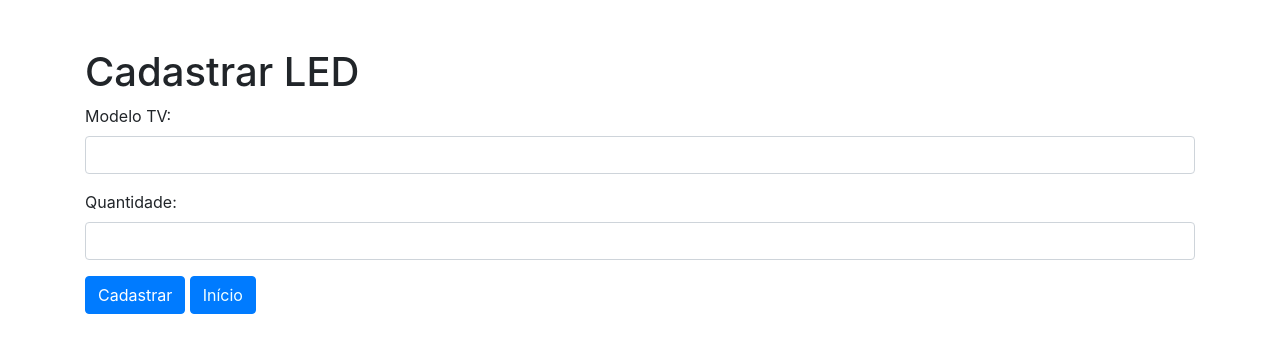
After one commit to marcelo-antonio-nunes/eletronicalj, a Flask app: page /cadastrar_led in a window 1280 px wide. The commit adds this page. Shown: the top 353 px of the page. Run offline with Flask 3, Linux system fonts and the light colour scheme; some libraries are stand-ins or nearby versions.

Commit message:
Adicionei cadastro busca adição e subtração de barras de led

```diff
--- a/main.py
+++ b/main.py
@@ -2,7 +2,7 @@ from flask import Flask, request, render_template, redirect, url_for, flash
 from model.componente import Componente
 from model.placa import Placa
 from sqlitehelper.database import DatabaseHelper as db
-
+import sqlite3
 
 
 app = Flask(__name__)
@@ -219,6 +219,69 @@ def atualizar_caixa():
     return redirect('lista_placas')
 #====================================================
 
+#-------- Led -------------------------------------
+
+# Configuração do SQLite
+DATABASE = 'banco_de_dados/gavetario.db'
+
+# Função para conectar ao banco de dados
+def connect_db():
+    return sqlite3.connect(DATABASE)
+
+# Rota para a página de cadastro
+@app.route('/cadastrar_led', methods=['GET', 'POST'])
+def cadastrar_led():
+    if request.method == 'POST':
+        modelo_tv = request.form['modelo_tv']
+        quantidade = request.form['quantidade']
+
+        # Insere os dados no banco de dados
+        connection = connect_db()
+        cursor = connection.cursor()
+        cursor.execute("INSERT INTO led (modelo_tv, quantidade) VALUES (?, ?)", (modelo_tv, quantidade))
+        connection.commit()
+        connection.close()
+
+    return render_template('cadastrar_led.html')
+
+# Rota para a página de busca
+@app.route('/buscar_led', methods=['GET', 'POST'])
+def buscar():
+    if request.method == 'POST':
+        modelo_tv = request.form['modelo_tv']
+
+        # Busca no banco de dados pelo modelo de TV
+        connection = connect_db()
+        cursor = connection.cursor()
+        cursor.execute("SELECT * FROM led WHERE modelo_tv=?", (modelo_tv,))
+        result = cursor.fetchall()
+        connection.close()
+
+        if result:
+            return render_template('buscar_led.html', result=result)
+        else:
+            return render_template('buscar_led.html', not_found=True)
+
+    return render_template('buscar_led.html')
+
+# Rota para a página de baixa ou adição
+
+# Rota para editar o LED
+@app.route('/editar_led/<int:id>', methods=['POST'])
+def editar_led(id):
+    if request.method == 'POST':
+        nova_quantidade = request.form['quantidade']
+
+        # Atualiza a quantidade no banco de dados
+        connection = connect_db()
+        cursor = connection.cursor()
+        cursor.execute("UPDATE led SET quantidade = ? WHERE id = ?", (nova_quantidade, id))
+        connection.commit()
+        connection.close()
+
+    # Redireciona de volta para a página de busca após a edição
+    return redirect(url_for('buscar'))
+
 
 if __name__ == '__main__':
     app.run(host='0.0.0.0', port=5000, debug=True)
--- a/templates/base_placas.html
+++ b/templates/base_placas.html
@@ -38,6 +38,12 @@
                         <li class="nav-item">
                             <a class="nav-link active" href="/lista_placas">Listar</a>
                         </li>
+                        <li class="nav-item">
+                            <a class="nav-link active" href="/cadastrar_led">Adicioar led</a>
+                        </li>
+                        <li class="nav-item">
+                            <a class="nav-link active" href="/buscar_led">Buscar led</a>
+                        </li>
                     </ul>
                     <form class="d-flex" action="/busca_placa" method="post">
                         <input class="form-control me-2" type="search" placeholder="placa" aria-label="Busca" name="pc">
--- /dev/null
+++ b/templates/cadastrar_led.html
@@ -0,0 +1,40 @@
+<!DOCTYPE html>
+<html lang="pt-br">
+<head>
+    <meta charset="UTF-8">
+    <meta name="viewport" content="width=device-width, initial-scale=1.0">
+    <title>Cadastrar LED</title>
+    <!-- Adicione os links para o Bootstrap CSS -->
+    <link rel="stylesheet" href="https://maxcdn.bootstrapcdn.com/bootstrap/4.0.0/css/bootstrap.min.css">
+</head>
+<body>
+    <div class="container mt-5">
+        <h1>Cadastrar LED</h1>
+        <form method="POST" action="{{ url_for('cadastrar_led') }}">
+            <div class="form-group">
+                <label for="modelo_tv">Modelo TV:</label>
+                <input type="text" class="form-control" name="modelo_tv" required>
+            </div>
+            <div class="form-group">
+                <label for="quantidade">Quantidade:</label>
+                <input type="number" class="form-control" name="quantidade" required>
+            </div>
+            <button type="submit" class="btn btn-primary">Cadastrar</button>
+            <button type="button" class="btn btn-primary" >
+                <a class="bt" aria-current="page" href="/">Início</a>
+            </button>
+    </form>
+    <style>
+        .bt{
+            color: azure;
+        }
+    </style>
+        </form>
+    </div>
+
+    <!-- Adicione os scripts do Bootstrap e do jQuery (necessário para alguns recursos do Bootstrap) -->
+    <script src="https://code.jquery.com/jquery-3.2.1.slim.min.js"></script>
+    <script src="https://cdnjs.cloudflare.com/ajax/libs/popper.js/1.12.9/umd/popper.min.js"></script>
+    <script src="https://maxcdn.bootstrapcdn.com/bootstrap/4.0.0/js/bootstrap.min.js"></script>
+</body>
+</html>
--- a/templates/template.html
+++ b/templates/template.html
@@ -35,6 +35,12 @@
                         <li class="nav-item">
                             <a class="nav-link active" href="/lista">Listar</a>
                         </li>
+                        <li class="nav-item">
+                            <a class="nav-link active" href="/cadastrar_led">Adicioar led</a>
+                        </li>
+                        <li class="nav-item">
+                            <a class="nav-link active" href="/buscar_led">Buscar led</a>
+                        </li>
                     </ul>
                     <form class="d-flex" action="/busca" method="post">
                         <input class="form-control me-2" type="search" placeholder="Componente" aria-label="Busca"
```
Also changed, not shown: templates/buscar_led.html (added, +105 -0 lines), banco_de_dados/gavetario.db (added), 1 other file.
